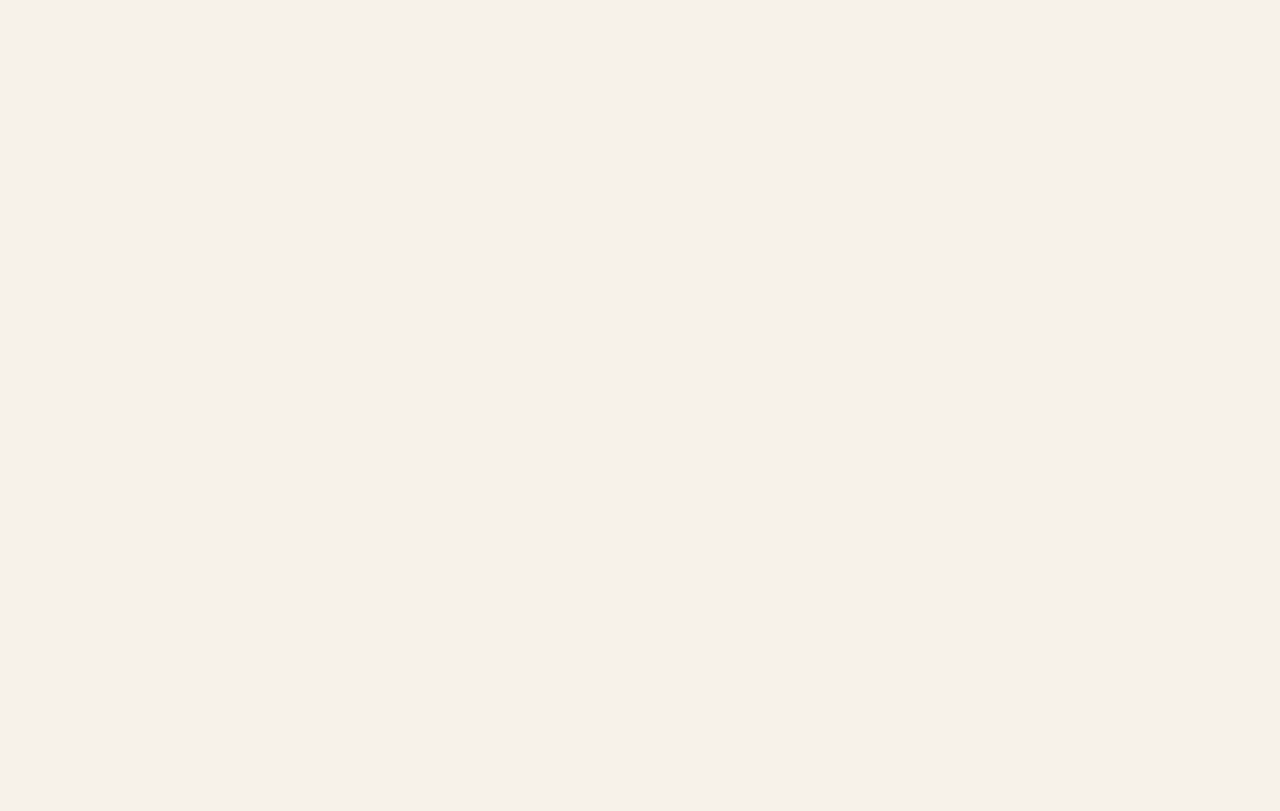
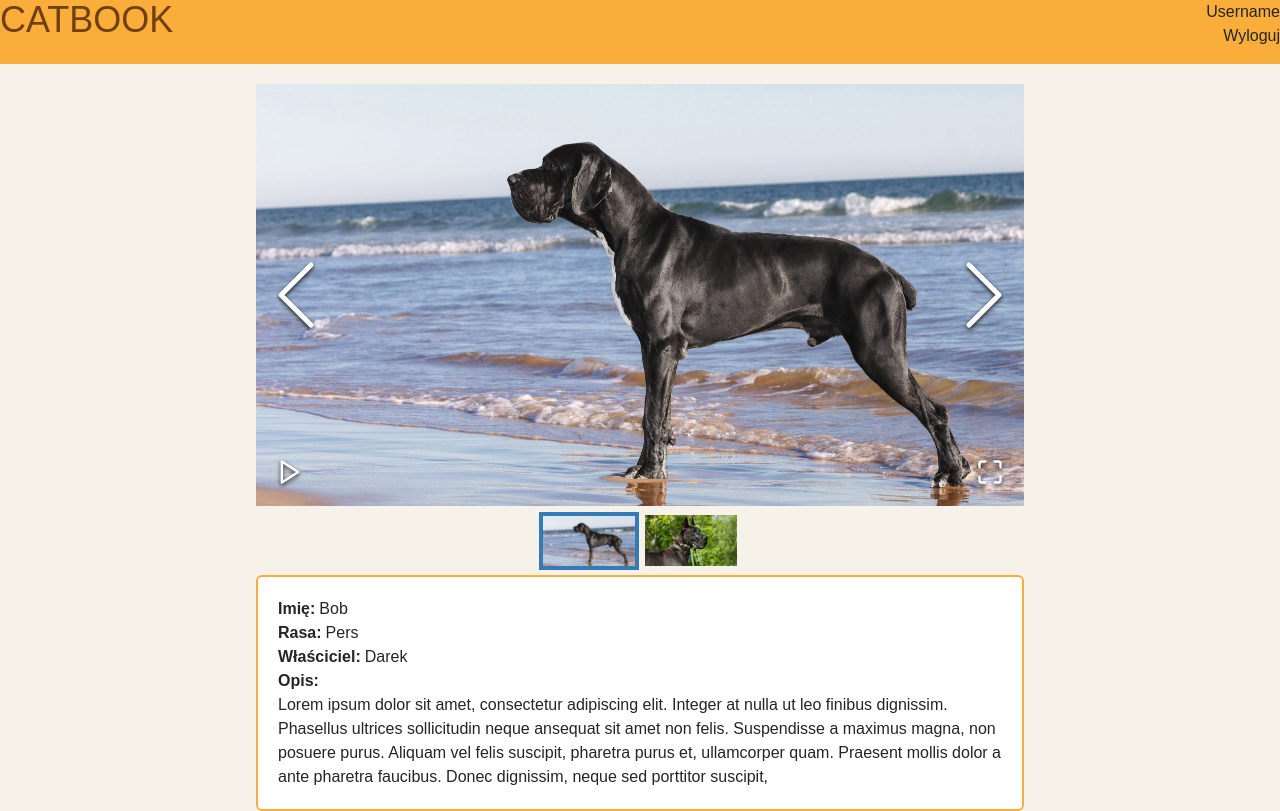
Before and after one commit to Adrian22111/catbook, a React (Create React App) app: page /cats/1 in a window 1280 px wide. Before the commit this address had no page. Built offline with nearby package versions, Linux system fonts and the light colour scheme.

Commit message:
CatProfile

```diff
--- a/package.json
+++ b/package.json
@@ -13,6 +13,7 @@
     "react": "^18.2.0",
     "react-dom": "^18.2.0",
     "react-icons": "^5.0.1",
+    "react-image-gallery": "^1.3.0",
     "react-router-dom": "^6.21.3",
     "react-scripts": "^5.0.1",
     "web-vitals": "^2.1.4"
--- a/src/App.js
+++ b/src/App.js
@@ -3,6 +3,7 @@ import LoginPanel from './Components/LoginPanel';
 import CatList from './Components/CatList';
 import api from './api';
 import { BrowserRouter, Link, Route, Routes} from 'react-router-dom';
+import CatProfile from './Components/CatProfile';
 
 // try{
 //   const response = await api.get('/api/users/');
@@ -10,7 +11,6 @@ import { BrowserRouter, Link, Route, Routes} from 'react-router-dom';
 // }
 // catch(e)
 // {
-//   console.log(e);
 // }
 
 
@@ -20,6 +20,8 @@ function App() {
       <Routes>
         <Route exact path ="/" Component={LoginPanel}/>
         <Route path = "/cats/" Component={CatList}/>
+        <Route path = "/cats/:id" Component={CatProfile}/>
+        {/* <Route path = "/cats/:id" Component={CatProfile} /> */}
       </Routes>
     </BrowserRouter>
 
--- a/src/Components/Cat.js
+++ b/src/Components/Cat.js
@@ -15,7 +15,6 @@ function Cat(props){
                         <p className="font-bold">Opis:</p>
                         <p>{props.catObj.desc}</p>
                     </div>
-
                 </div>
             </div>
         </div>
--- a/src/Components/CatList.js
+++ b/src/Components/CatList.js
@@ -1,5 +1,6 @@
 import MainBanner from "./MainBanner";
 import Cat from "./Cat";
+import { Link } from "react-router-dom";
 
 const catsData = [
     {
@@ -27,7 +28,7 @@ function CatList(){
             <MainBanner/>
             <ul className="cats cat-list-container max-w-7xl mx-auto mt-10 flex flex-col gap-y-5">
                 {catsData.map((cat) => (
-                    <Cat catObj={cat} key={cat.id} />
+                    <Link to={`/cats/${cat.id}`}><Cat catObj={cat} key={cat.id} /></Link>
                 ))}
             </ul>
         </div>
--- /dev/null
+++ b/src/Components/CatProfile.js
@@ -0,0 +1,59 @@
+import MainBanner from "./MainBanner";
+import ImageGallery from "react-image-gallery";
+import "react-image-gallery/styles/css/image-gallery.css";
+import api from "../api";
+
+const images = [
+    {
+      original: "../images/dog.jpg",
+      thumbnail: "../images/dog.jpg",
+    },
+    {
+      original: "../images/examplecat.jpg",
+      thumbnail: "../images/examplecat.jpg",
+    },
+  ];
+
+  const cat = {
+    id: 1,
+    name: "Bob",
+    breed: "Pers",
+    owner: "Darek",
+    desc: "Lorem ipsum dolor sit amet, consectetur adipiscing elit. Integer at nulla ut leo finibus dignissim. Phasellus ultrices sollicitudin neque ansequat sit amet non felis. Suspendisse a maximus magna, non posuere purus. Aliquam vel felis suscipit, pharetra purus et, ullamcorper quam. Praesent mollis dolor a ante pharetra faucibus. Donec dignissim, neque sed porttitor suscipit, ",
+  }
+
+function CatProfile(){
+    return(
+        <>
+            <MainBanner/>
+            <div className="profile-container max-w-7xl mx-auto mt-5 flex flex-col items-center ">
+                <div className="cat-credentials flex  flex-col max-w-3xl ">
+                    <div className="gallery-container  mx-auto">
+                        <ImageGallery className="" items={images}/>
+                    </div>
+                    <div className="p-5 bg-white rounded-md border-2 border-cat-orange">
+                        <div className="flex gap-x-1">
+                            <p className="font-bold">Imię:</p>
+                            <p>{cat.name}</p>
+                        </div>
+                        <div className="flex gap-x-1">
+                            <p className="font-bold">Rasa:</p>
+                            <p>{cat.breed}</p>
+                        </div>
+                        <div className="flex gap-x-1">
+                            <p className="font-bold">Właściciel:</p>
+                            <p>{cat.owner}</p>
+                        </div>
+                        <div className="flex gap-x-1 flex-col">
+                            <p className="font-bold">Opis:</p>
+                            <p>{cat.desc}</p>
+                        </div>
+                    </div>
+                </div>
+
+            </div>
+        </>
+    );
+}
+
+export default CatProfile;
```
Also changed, not shown: 1 other file (tests, documents, lock files or other folders).
